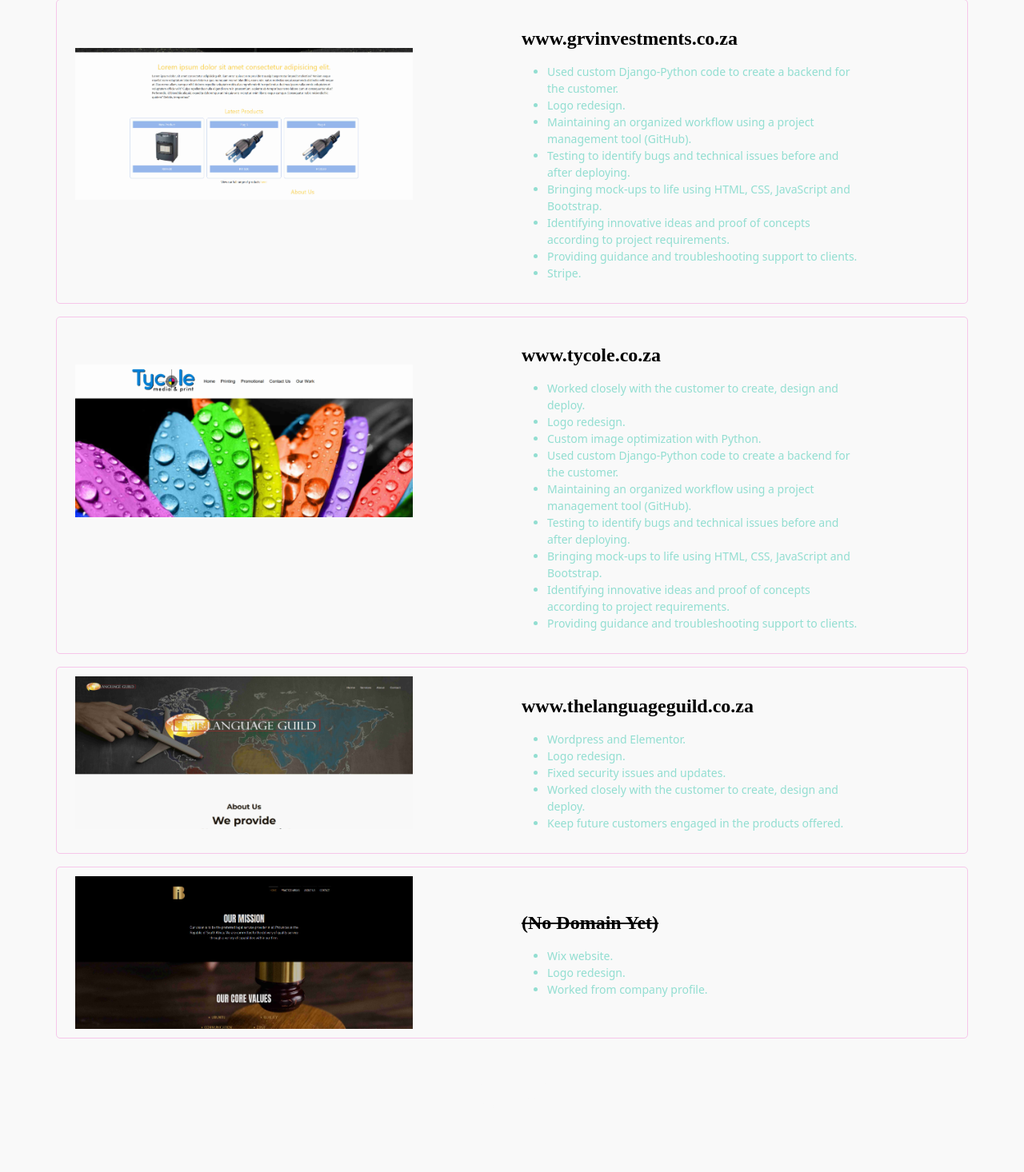
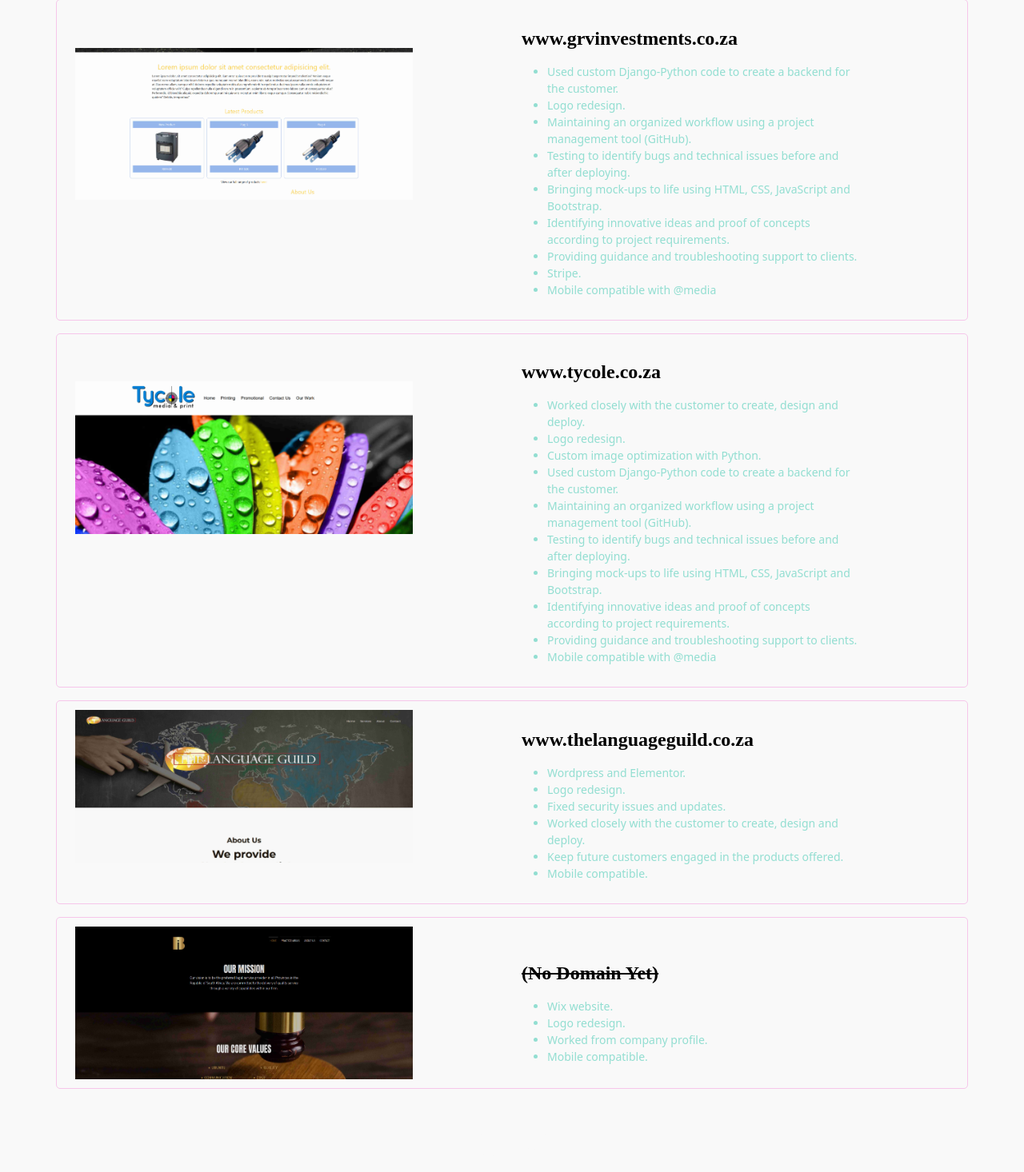
Before and after one commit to msnkr/improved-carnival, a Django app: page /experience in a window 1280 px wide. Shown: the part 623-2089 px from the top of the page at 80% size. Before the commit the page ends 1922 px from the top, so only its background shows below. Run offline with Django 4.2, Linux system fonts and the light colour scheme; some web fonts are replaced.

Commit message:
Update experience.html

```diff
--- a/portfo_project/portfo_app/templates/portfo_app/experience.html
+++ b/portfo_project/portfo_app/templates/portfo_app/experience.html
@@ -40,6 +40,7 @@
                 <li>Identifying innovative ideas and proof of concepts according to project requirements.</li>
                 <li>Providing guidance and troubleshooting support to clients.</li>
                 <li>Stripe.</li>
+                <li>Mobile compatible with @media</li>
             </ul></small></p>
         </div>
     </div>
@@ -59,6 +60,7 @@
                 <li>Bringing mock-ups to life using HTML, CSS, JavaScript and Bootstrap.</li>
                 <li>Identifying innovative ideas and proof of concepts according to project requirements.</li>
                 <li>Providing guidance and troubleshooting support to clients.</li>
+                <li>Mobile compatible with @media</li>
             </ul></small></p>
         </div>
     </div>
@@ -74,6 +76,7 @@
                 <li>Fixed security issues and updates.</li>
                 <li>Worked closely with the customer to create, design and deploy.</li>
                 <li>Keep future customers engaged in the products offered.</li>
+                <li>Mobile compatible.</li>
             </ul></small></p>
         </div>
     </div>
@@ -87,6 +90,7 @@
                 <li>Wix website.</li>
                 <li>Logo redesign.</li>
                 <li>Worked from company profile.</li>
+                <li>Mobile compatible.</li>
             </ul></small></p>
         </div>
     </div>
```
